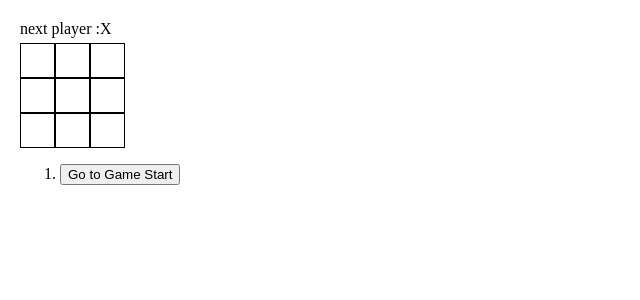
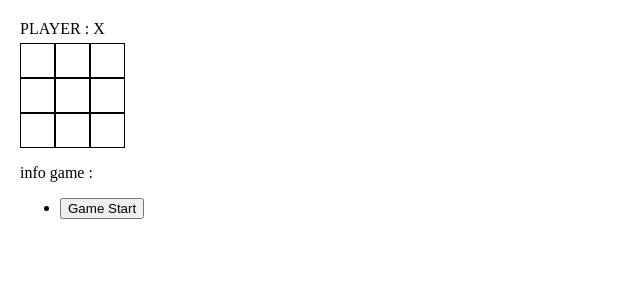
Before and after one commit to zero-termux/Belajar-react-game, a React (Vite) app: page / in a window 1280 px wide. Shown: the top 300 px of the page, without its empty margins (0-640 px from the left). Built offline with nearby package versions, Linux system fonts and the light colour scheme.

Commit message:
Update App.jsx

```diff
--- a/src/App.jsx
+++ b/src/App.jsx
@@ -25,9 +25,9 @@ function App({ xIsNext, squares, onPlay }) {
   const winn = winner(squares);
   let status = "";
   if (winn) {
-    status = "winner" + winn;
+    status = "👑WINNER IS " + winn;
   } else {
-    status = "next player :" + (xIsNext ? "X" : "O");
+    status = "PLAYER : " + (xIsNext ? "X" : "O");
   }
 
   return (
@@ -67,9 +67,9 @@ export default function Game() {
   const moves = history.map((squares, move) => {
     let deskripsi = "";
     if (move > 0) {
-      deskripsi = "Go to move #" + move;
+      deskripsi = "Move To Section " + move;
     } else {
-      deskripsi = "Go to Game Start";
+      deskripsi = "Game Start";
     }
 
     return (
@@ -85,7 +85,8 @@ export default function Game() {
         <App xIsNext={xIsNext} squares={curentSquare} onPlay={handlePlay} />
       </div>
       <div className="game-info">
-        <ol>{moves}</ol>
+        <p>info game :</p>
+        <ul>{moves}</ul>
       </div>
     </div>
   );
```
